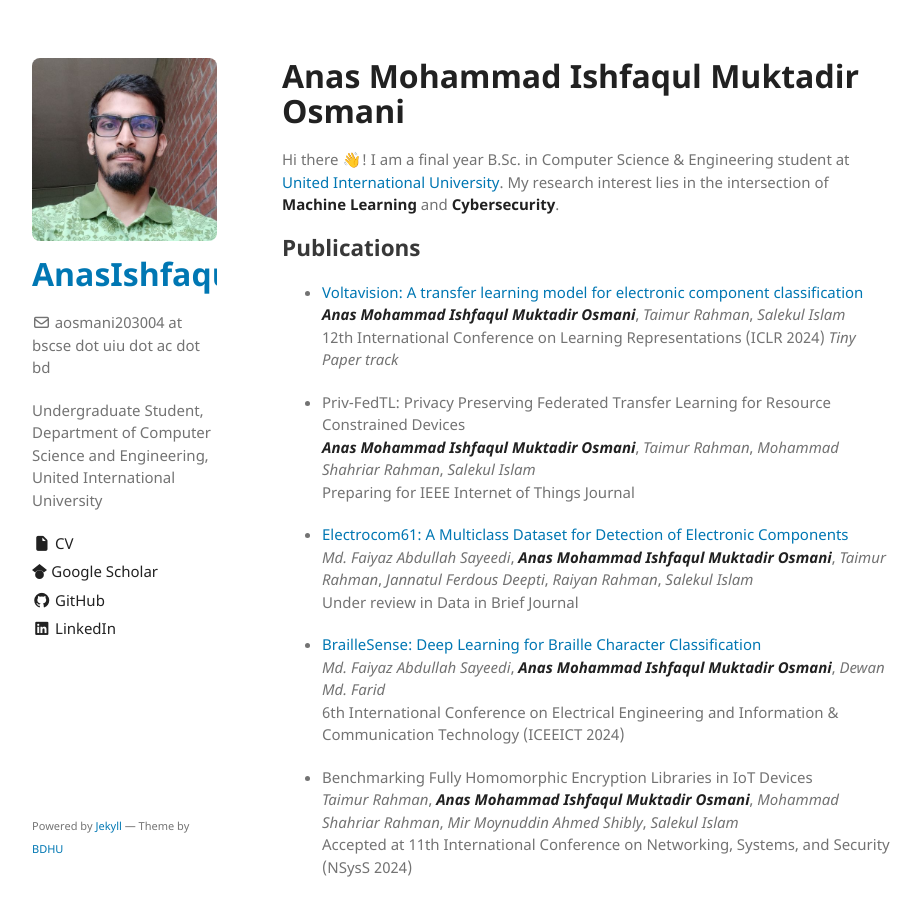
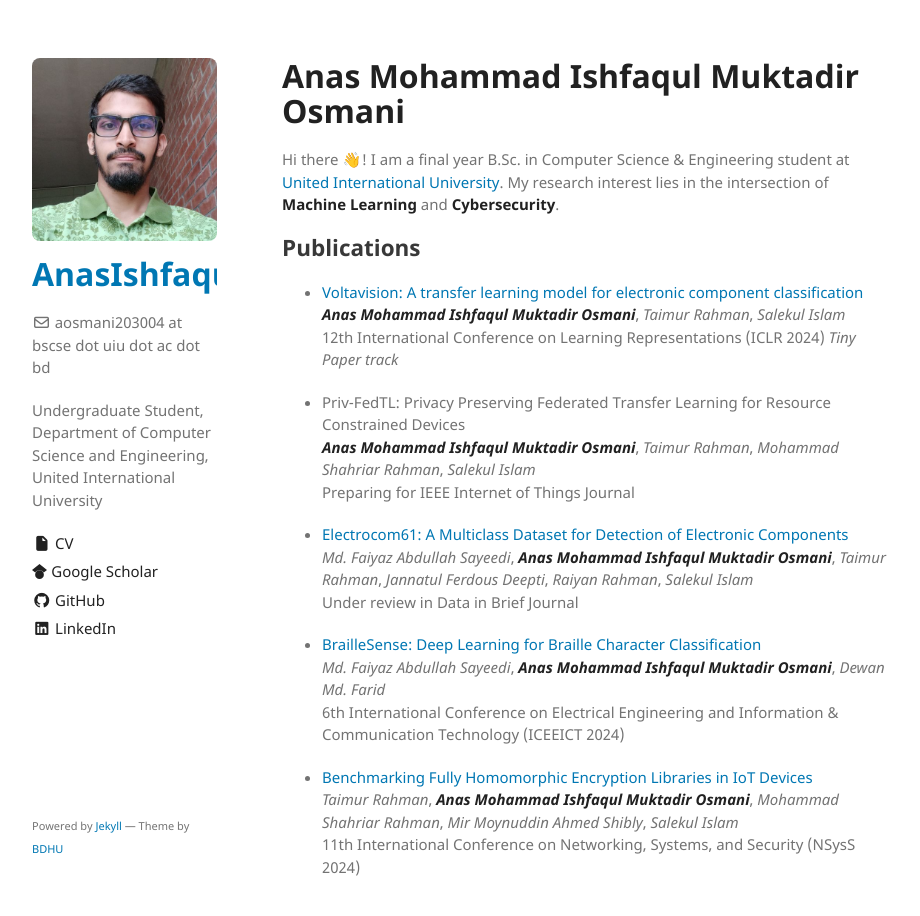
Before and after one commit to AnasIshfaque/AnasIshfaque.github.io, a Jekyll site: the page built from index.md, in a window 1280 px wide and 928 px high. Shown: the top 916 px of the window, without its empty margins (178-1098 px from the left). Built offline with Jekyll 4.4.1, drawn with Linux system fonts in a browser that asks for light colours; our own code applies the rules of GitHub Pages for plain Markdown files.

Commit message:
resume updated and nsyss paper link updated

```diff
--- a/index.md
+++ b/index.md
@@ -23,9 +23,9 @@ Under review in Data in Brief Journal
 _Md. Faiyaz Abdullah Sayeedi_, _**Anas Mohammad Ishfaqul Muktadir Osmani**_, _Dewan Md. Farid_\
 6th International Conference on Electrical Engineering and Information & Communication Technology (ICEEICT 2024)
 
-- Benchmarking Fully Homomorphic Encryption Libraries in IoT Devices\
+- [Benchmarking Fully Homomorphic Encryption Libraries in IoT Devices](https://doi.org/10.1145/3704522.3704546)\
 _Taimur Rahman_,  _**Anas Mohammad Ishfaqul Muktadir Osmani**_, _Mohammad Shahriar Rahman_, _Mir Moynuddin Ahmed Shibly_, _Salekul Islam_\
-Accepted at 11th International Conference on Networking, Systems, and Security (NSysS 2024)
+11th International Conference on Networking, Systems, and Security (NSysS 2024)
 
 <!-- Text can be **bold**, _italic_, or ~~strikethrough~~.
 
```
Also changed, not shown: 1 other file.
